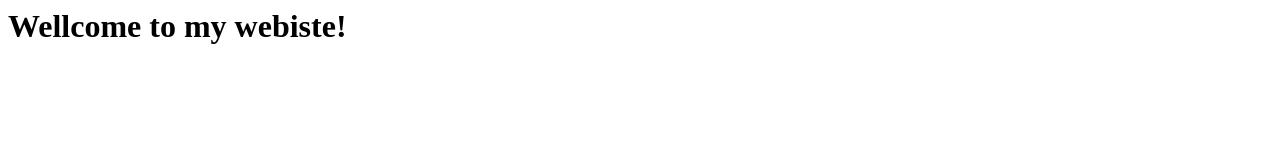
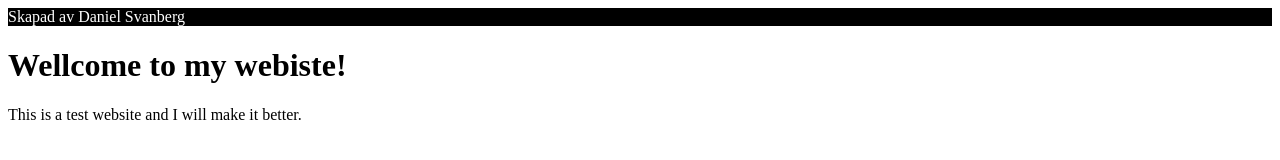
Before and after one commit to Nikten/NodeTests, a plain HTML site: page index.html in a window 1280 px wide. Drawn offline with Linux system fonts and the light colour scheme.

Commit message:
Added text

```diff
--- a/index.html
+++ b/index.html
@@ -1,5 +1,14 @@
+<head>
+</head>
 <body>
+    <header style="background-color: black">
+        <a style="color: white">Skapad av Daniel Svanberg</a>
+    </header>
+
     <h1>
         Wellcome to my webiste!
     </h1>
+    <p>
+        This is a test website and I will make it better.
+    </p>
 </body>
```
